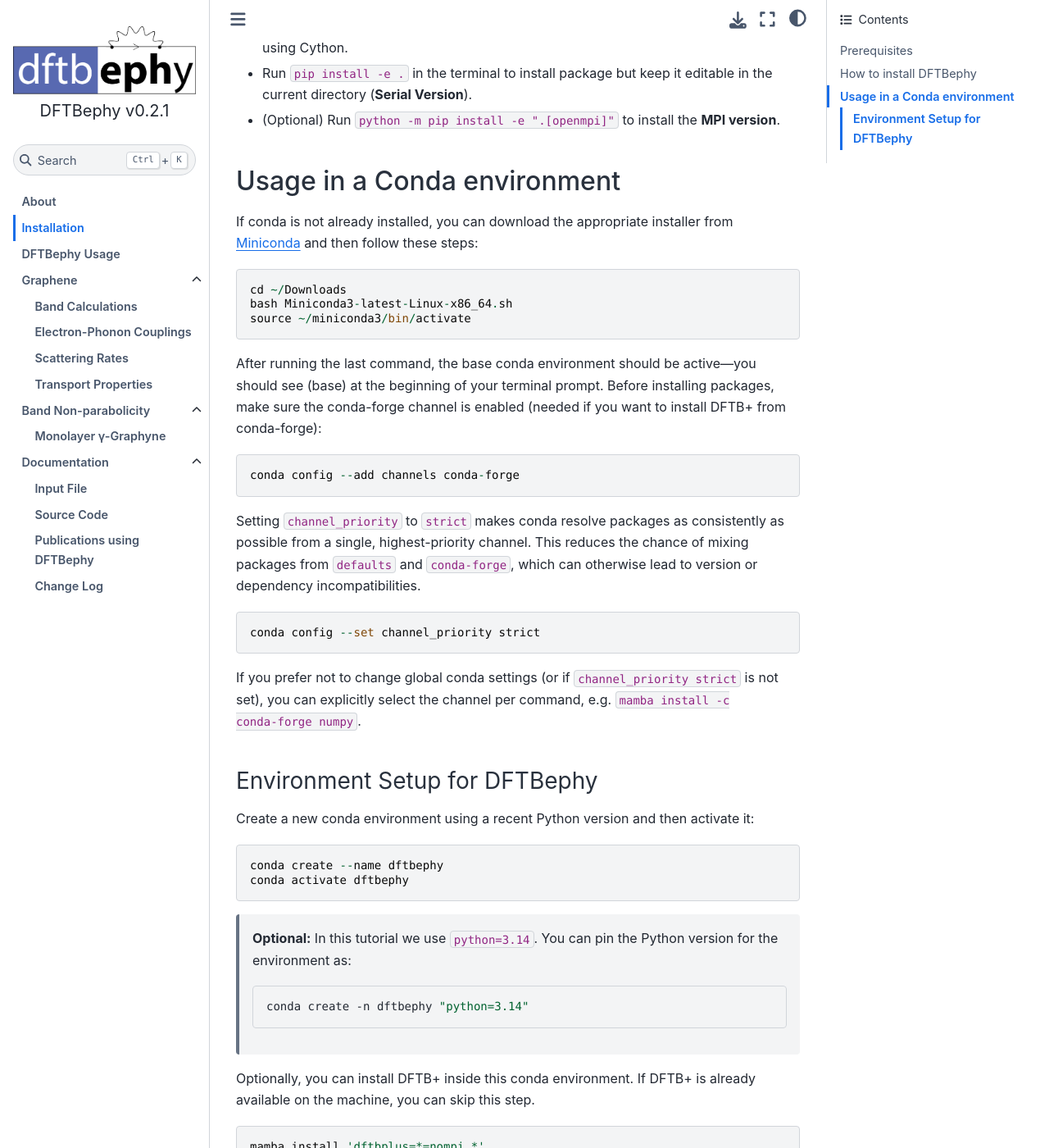
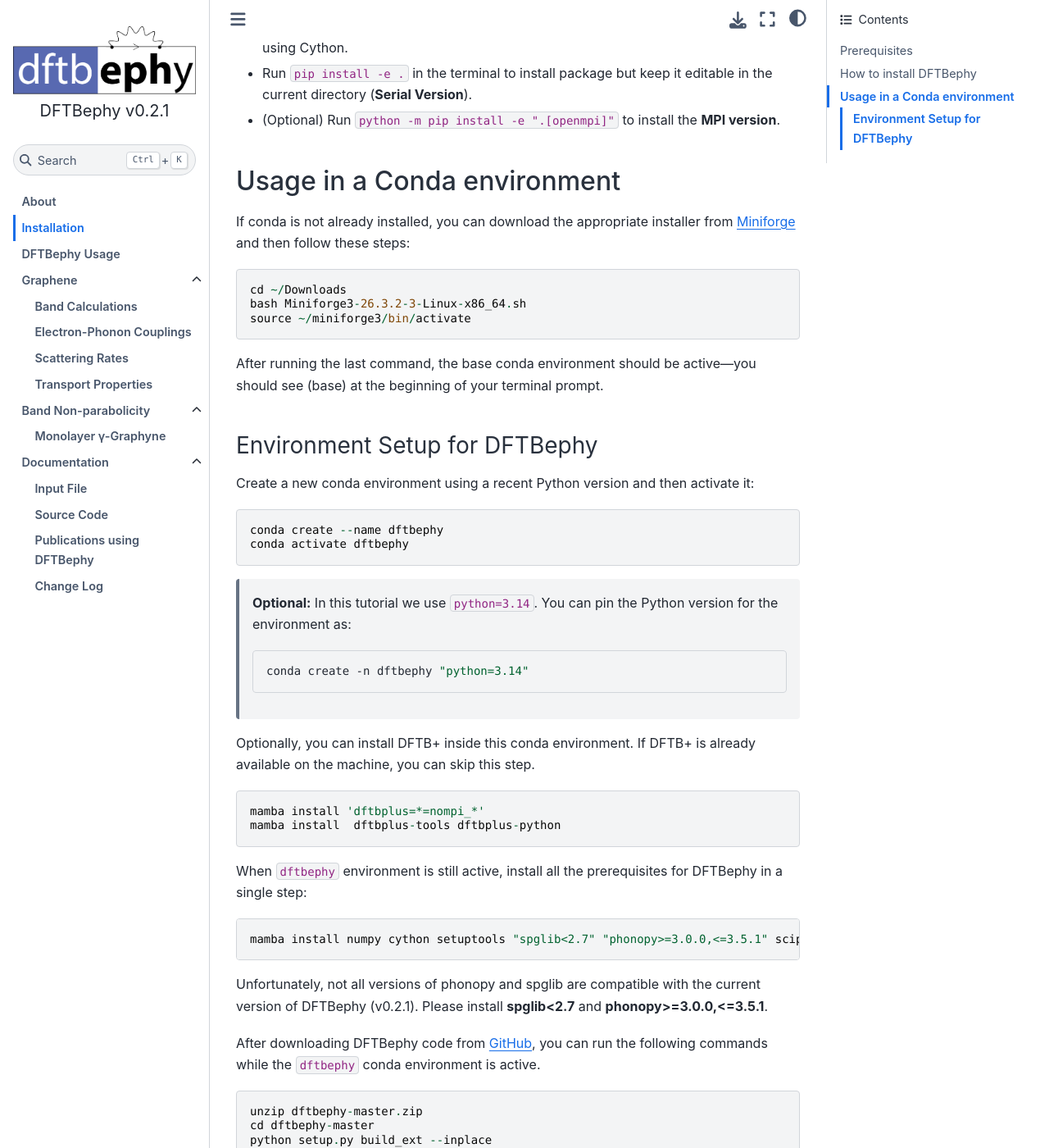
Before and after one commit to CoMeT4MatSci/dftbephy, a Jupyter Book: the page built from wiki/docs/main/installation.md, in a window 1280 px wide and 1400 px high, scrolled down 1209 px. Shown: the whole window at 82% size. Built offline with Jupyter Book 1.0.4 settings and Sphinx 7.4.7 and the Sphinx Book theme 1.1.4, drawn with Linux system fonts in a browser that asks for light colours.

Commit message:
Update installation instructions for conda-forge

````diff
--- a/wiki/docs/main/installation.md
+++ b/wiki/docs/main/installation.md
@@ -37,28 +37,15 @@ Using `conda` or `mamba` is often the smoothest way to install packages because
 
 ## Usage in a Conda environment
 
-If conda is not already installed, you can download the appropriate installer from [Miniconda](https://www.anaconda.com/docs/getting-started/miniconda/main) and then follow these steps:
+If conda is not already installed, you can download the appropriate installer from [Miniforge](https://github.com/conda-forge/miniforge/releases/tag/26.3.2-3) and then follow these steps:
 
 ```
 cd ~/Downloads
-bash Miniconda3-latest-Linux-x86_64.sh
-source ~/miniconda3/bin/activate
+bash Miniforge3-26.3.2-3-Linux-x86_64.sh
+source ~/miniforge3/bin/activate
 ```
 
-After running the last command, the base conda environment should be active—you should see (base) at the beginning of your terminal prompt. Before installing packages, make sure the conda-forge channel is enabled (needed if you want to install DFTB+ from conda-forge):
-
-```
-conda config --add channels conda-forge
-```
-
-Setting `channel_priority` to `strict` makes conda resolve packages as consistently as possible from a single, highest-priority channel. This reduces the chance of mixing packages from `defaults` and `conda-forge`, which can otherwise lead to version or dependency incompatibilities.
-
-```
-conda config --set channel_priority strict
-```
-
-If you prefer not to change global conda settings (or if `channel_priority strict` is not set), you can explicitly select the channel per command, e.g. `mamba install -c conda-forge numpy`.
-
+After running the last command, the base conda environment should be active—you should see (base) at the beginning of your terminal prompt.
 
 ### Environment Setup for DFTBephy
 
````
